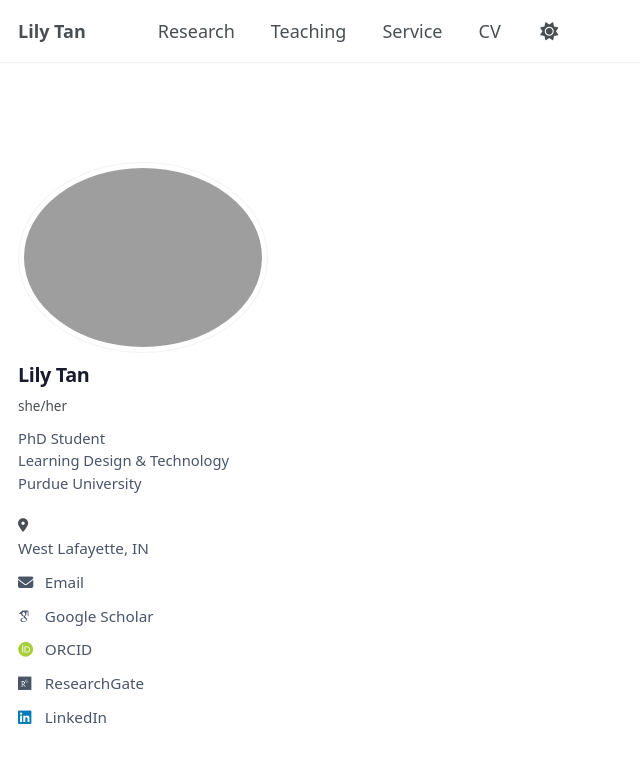
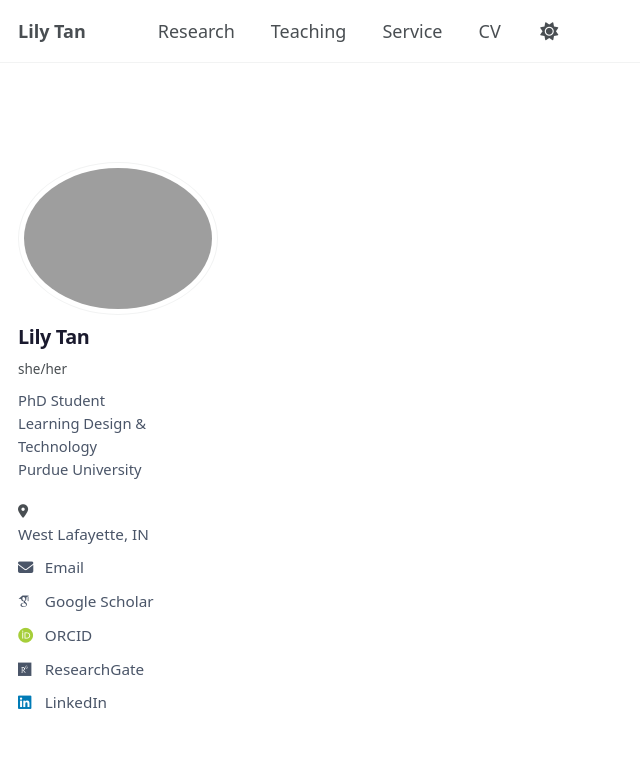
Before and after one commit to YalingTan678/YalingTan678.github.io, a Jekyll site: the page built from _talks/2014-02-01-talk-2.md, in a window 1280 px wide and 900 px high. Shown: the top 763 px of the window, without its empty margins (0-640 px from the left). Built offline with Jekyll 4.4.1, drawn with Linux system fonts in a browser that asks for light colours; some web fonts are replaced; a script bundle is joined from its source files by our own code; library files that are not in the unit come from our copies.

Commit message:
Fix layout with CSS override in head instead of modifying Susy SCSS
Add !important flexbox overrides in custom.html that run after all
Susy-generated CSS. This ensures sidebar (200px sticky) and content
(flex:1) never overlap regardless of screen width. Reverts SCSS files
to original to avoid Susy conflicts.

Co-Authored-By: Claude Opus 4.6 (1M context) <noreply@anthropic.com>

```diff
--- a/_includes/head/custom.html
+++ b/_includes/head/custom.html
@@ -16,4 +16,56 @@
 <!-- Publication visualization styles -->
 <link rel="stylesheet" href="{{ base_path }}/assets/css/pub-viz.css"/>
 
+<!-- Layout override: flexbox sidebar + content (replaces Susy floats) -->
+<style>
+  @media screen and (min-width: 925px) {
+    #main {
+      display: flex !important;
+      flex-wrap: nowrap !important;
+      gap: 1.5rem;
+      max-width: 1280px;
+      margin-left: auto;
+      margin-right: auto;
+    }
+    .sidebar {
+      width: 200px !important;
+      min-width: 200px !important;
+      flex-shrink: 0 !important;
+      float: none !important;
+      position: sticky !important;
+      top: 70px;
+      height: calc(100vh - 70px);
+      overflow-y: auto;
+    }
+    .sidebar::before, .sidebar::after {
+      display: none !important;
+    }
+    article.page {
+      flex: 1 !important;
+      min-width: 0 !important;
+      float: none !important;
+      width: auto !important;
+      margin-left: 0 !important;
+      margin-right: 0 !important;
+      padding-left: 0 !important;
+      padding-right: 0 !important;
+    }
+    .page__related {
+      float: none !important;
+      margin-left: 0 !important;
+    }
+  }
+  @media screen and (max-width: 924px) {
+    #main {
+      display: block !important;
+    }
+    .sidebar {
+      width: 100% !important;
+      position: relative !important;
+      height: auto !important;
+      overflow: visible !important;
+    }
+  }
+</style>
+
 <!-- end custom head snippets -->
--- a/_sass/layout/_page.scss
+++ b/_sass/layout/_page.scss
@@ -3,19 +3,13 @@
    ========================================================================== */
 
 #main {
+  @include container;
+  @include clearfix;
   margin-top: 2em;
   padding-left: 1em;
   padding-right: 1em;
-  max-width: $large;
-  margin-left: auto;
-  margin-right: auto;
   animation: intro 0.3s both;
   animation-delay: 0.35s;
-
-  @include breakpoint($large) {
-    display: flex;
-    gap: 1.5rem;
-  }
 
   @include breakpoint($x-large) {
     max-width: $x-large;
@@ -24,8 +18,9 @@
 
 .page {
   @include breakpoint($large) {
-    flex: 1;
-    min-width: 0;
+    @include span(10 of 12 last);
+    @include prefix(0.5 of 12);
+    @include suffix(2 of 12);
   }
 
   .page__inner-wrap {
@@ -386,6 +381,12 @@
   margin-top: 2em;
   padding-top: 1em;
   border-top: 1px solid var(--global-border-color);
+  @include clearfix();
+  float: left;
+
+  @include breakpoint($large) {
+    @include pre(2.5 of 12);
+  }
 
   a {
     color: inherit;
--- a/_sass/layout/_sidebar.scss
+++ b/_sass/layout/_sidebar.scss
@@ -17,13 +17,15 @@
     margin-top: 1em;
   }
 
+  @media screen and (min-width: $sidebar-screen-min-width) {
+    height: 100vh;
+    overflow-y: auto;               // Add scrollbar if the sidebar is too long
+    position: fixed;
+    padding-top: $masthead-height;
+  }
+
   @include breakpoint($large) {
-    width: 200px;
-    flex-shrink: 0;
-    position: sticky;
-    top: $masthead-height;
-    height: calc(100vh - #{$masthead-height});
-    overflow-y: auto;
+    @include span(2 of 12);
     opacity: 1;
     -webkit-transition: opacity 0.2s ease-in-out;
             transition: opacity 0.2s ease-in-out;
@@ -34,7 +36,8 @@
   }
 
   @include breakpoint($x-large) {
-    width: $sidebar-link-max-width;
+    max-width: $sidebar-link-max-width;
+    padding-right: 0;
   }
 
   h2, h3, h4, h5, h6 {
```
